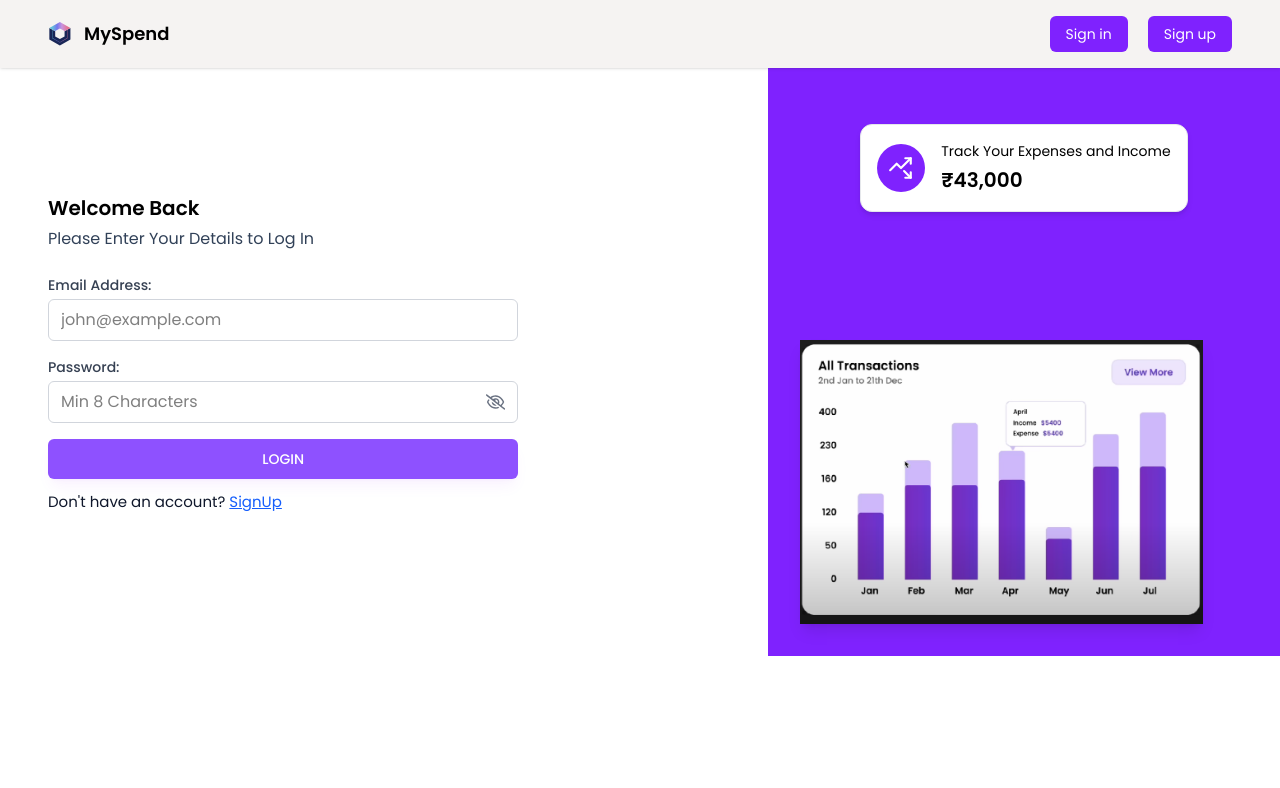
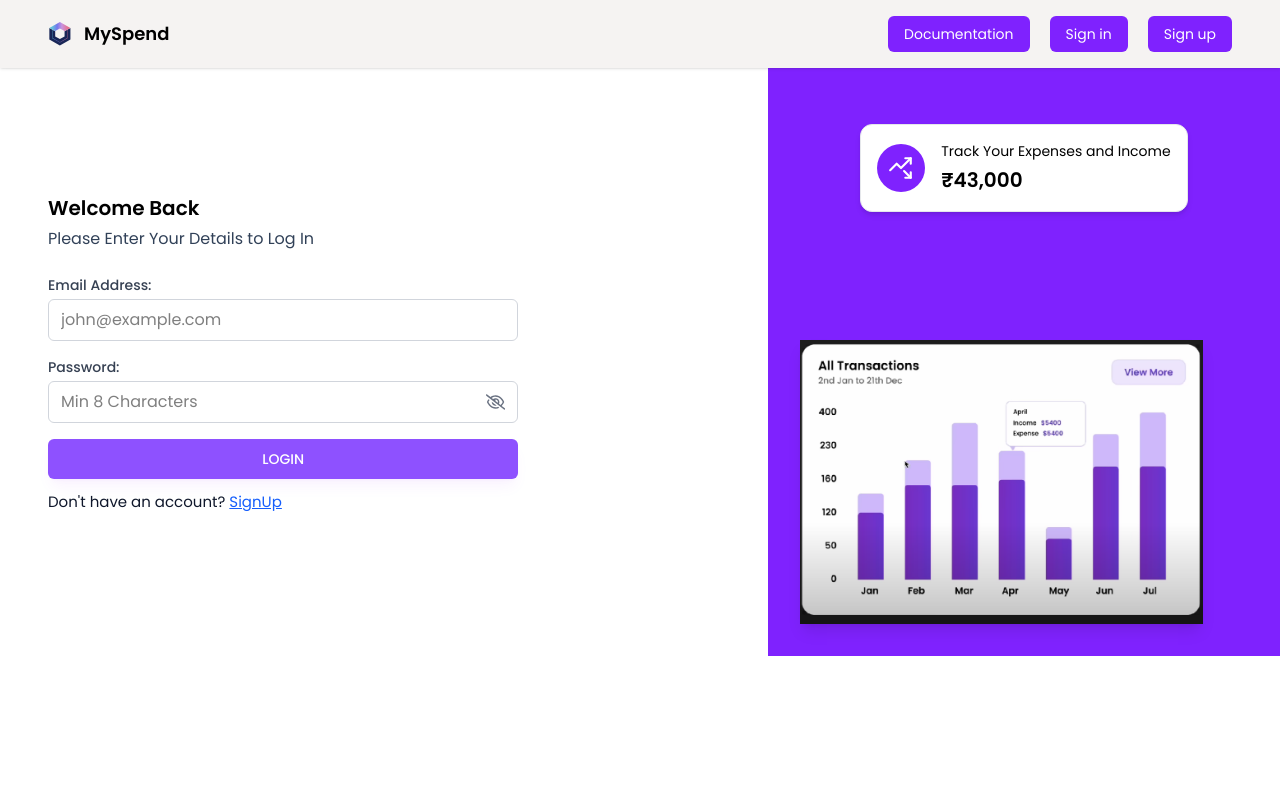
Before and after one commit to desaidaxit6410-design/BudgetBuddy, a React (Vite) app in the folder Frontend/MySpend/: page /login in a window 1280 px wide. Shown: the top 788 px of the page. Built offline with nearby package versions, Linux system fonts and the light colour scheme.

Commit message:
Update AuthLayout.jsx

```diff
--- a/Frontend/MySpend/src/components/layouts/AuthLayout.jsx
+++ b/Frontend/MySpend/src/components/layouts/AuthLayout.jsx
@@ -18,6 +18,14 @@ const AuthLayout = ({ children }) => {
           </div>
 
           <div className="ml-auto flex items-center gap-5">
+          <a
+               href="https://github.com/shivam15102005/MySpend-Expense-Tracker.git"
+               target="_blank"
+               rel="noopener noreferrer"
+               className="px-4 py-2 rounded-md bg-violet-600 text-white text-sm hover:bg-blue-700"
+               >   Documentation
+          </a>
+
             <Link to="/login" className="px-4 py-2 rounded-md bg-violet-600 text-white text-sm hover:bg-blue-700">
               Sign in
             </Link>
```
